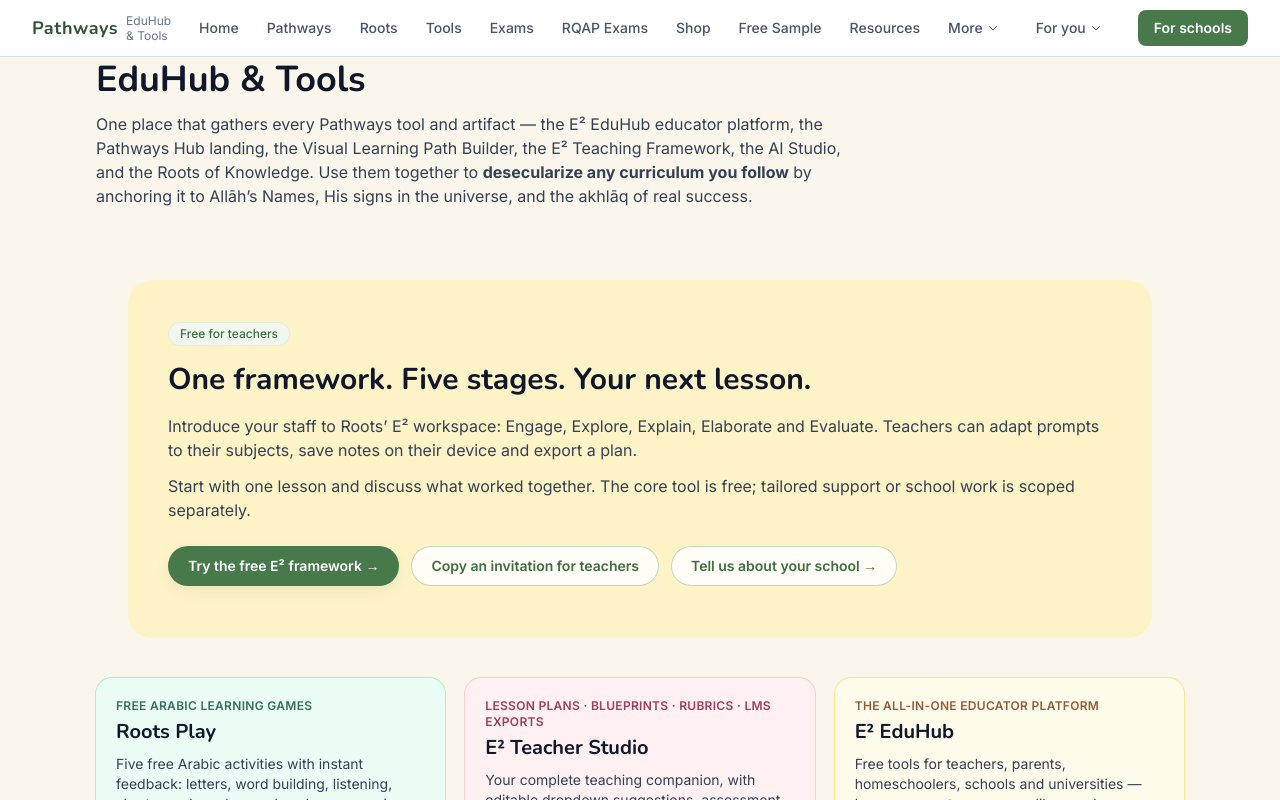
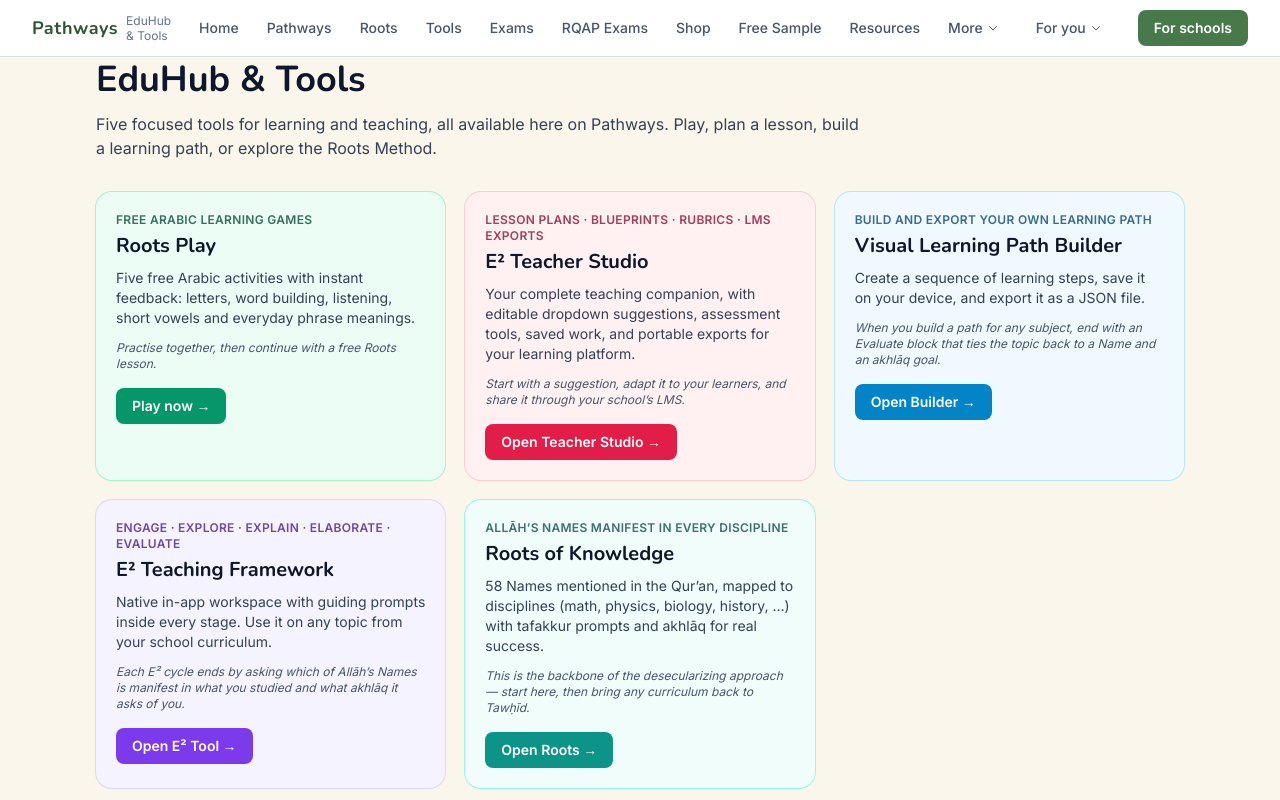
Before and after one commit to DinaElAhl/Pathways-, a React (Vite) app: page /edu-hub in a window 1280 px wide. Shown: the top 800 px of the page. Built offline with nearby package versions, Linux system fonts and the light colour scheme.

Commit message:
content: curate EduHub and hide legacy duplicate hubs

```diff
--- a/src/data/eduHubTools.js
+++ b/src/data/eduHubTools.js
@@ -11,6 +11,8 @@ export const eduHubTools = [
   },
   {
     title: 'E² EduHub',
+    hidden: true,
+    hiddenReason: 'Legacy hub overlaps with Teacher Studio and the current EduHub.',
     tagline: 'The all-in-one educator platform',
     description: 'Free tools for teachers, parents, homeschoolers, schools and universities — lesson generator, resource library, planner, assessment tools and the E² Teaching Framework, all in one place.',
     href: '/edu-hub.html',
@@ -20,6 +22,8 @@ export const eduHubTools = [
   },
   {
     title: 'Pathways Hub',
+    hidden: true,
+    hiddenReason: 'Repeated landing page with old external hosting links; retained for reference.',
     tagline: 'One holistic place that unites all the projects',
     description: 'A landing that brings together Pathways Learn, E² EduHub and the Frameworks Navigator for learners, teachers and parents in one navigation.',
     href: '/pathways-hub.html',
@@ -29,8 +33,8 @@ export const eduHubTools = [
   },
   {
     title: 'Visual Learning Path Builder',
-    tagline: 'Drag-and-drop your own learning path',
-    description: 'Build your own pathway from blocks (concepts, resources, exercises, reflections) and share it. Already wired into Pathways at /builder.',
+    tagline: 'Build and export your own learning path',
+    description: 'Create a sequence of learning steps, save it on your device, and export it as a JSON file.',
     href: '/builder.html',
     cta: 'Open Builder',
     color: 'sky',
--- a/src/pages/EduHub.jsx
+++ b/src/pages/EduHub.jsx
@@ -40,7 +40,7 @@ function ArtifactCard({ a }) {
   )
 }
 
-import E2SchoolCallout from '../components/E2SchoolCallout.jsx'
+
 
 export default function EduHub() {
   return (
@@ -49,17 +49,13 @@ export default function EduHub() {
         <p className="text-xs font-semibold uppercase tracking-wide text-emerald-700">Hub</p>
         <h1 className="text-3xl md:text-4xl font-bold text-slate-900 mt-1">EduHub & Tools</h1>
         <p className="text-slate-700 mt-3">
-          One place that gathers every Pathways tool and artifact — the E² EduHub educator platform,
-          the Pathways Hub landing, the Visual Learning Path Builder, the E² Teaching Framework,
-          the AI Studio, and the Roots of Knowledge. Use them together to <strong>desecularize any
-          curriculum you follow</strong> by anchoring it to Allāh’s Names, His signs in the universe,
-          and the akhlāq of real success.
+          Five focused tools for learning and teaching, all available here on Pathways.
+          Play, plan a lesson, build a learning path, or explore the Roots Method.
         </p>
       </header>
 
-      <E2SchoolCallout />
       <div className="grid md:grid-cols-2 lg:grid-cols-3 gap-5">
-        {eduHubTools.map((a) => (
+        {eduHubTools.filter(a => !a.hidden).map((a) => (
           <ArtifactCard key={a.title} a={a} />
         ))}
       </div>
```
Also changed, not shown: 1 other file (tests, documents, lock files or other folders).
